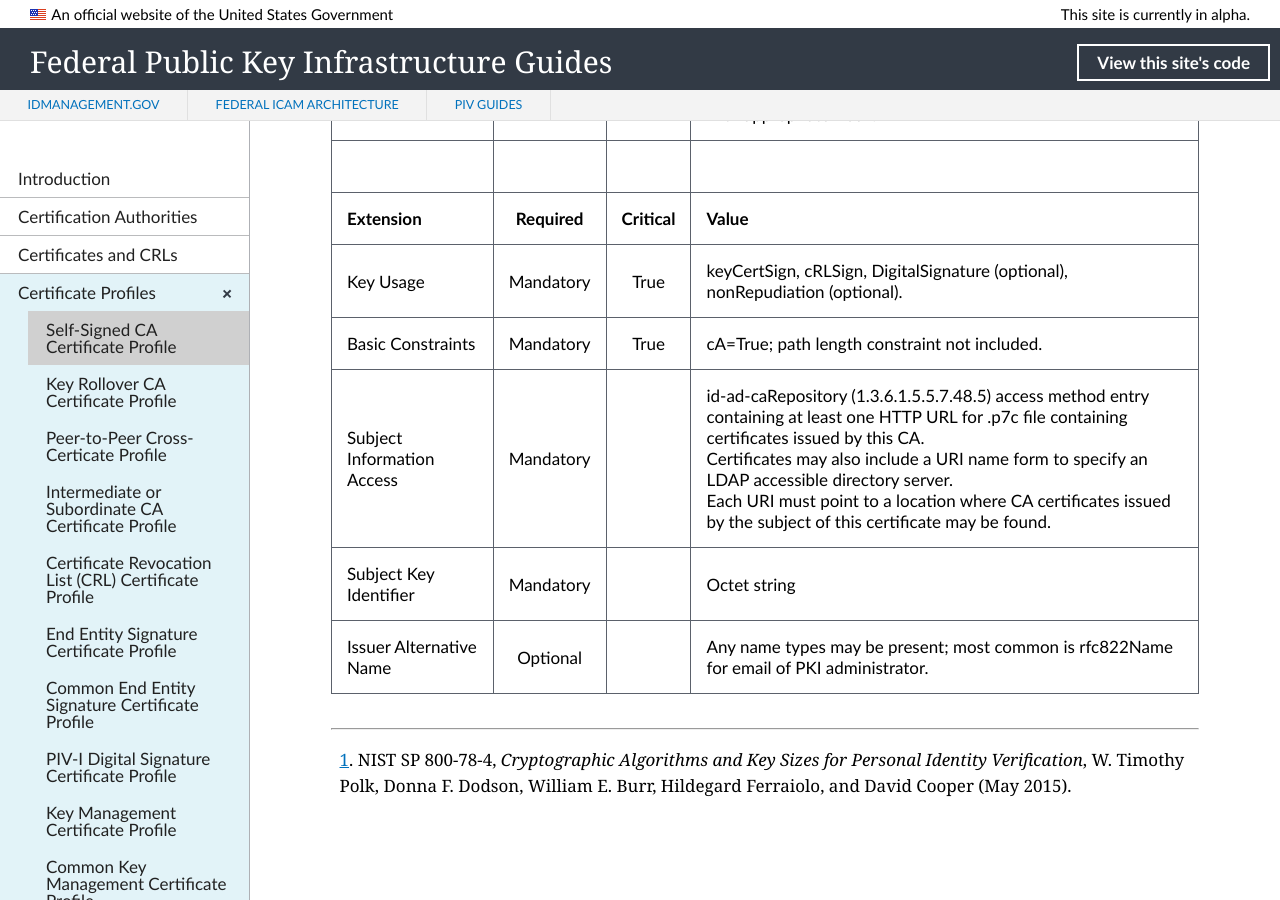
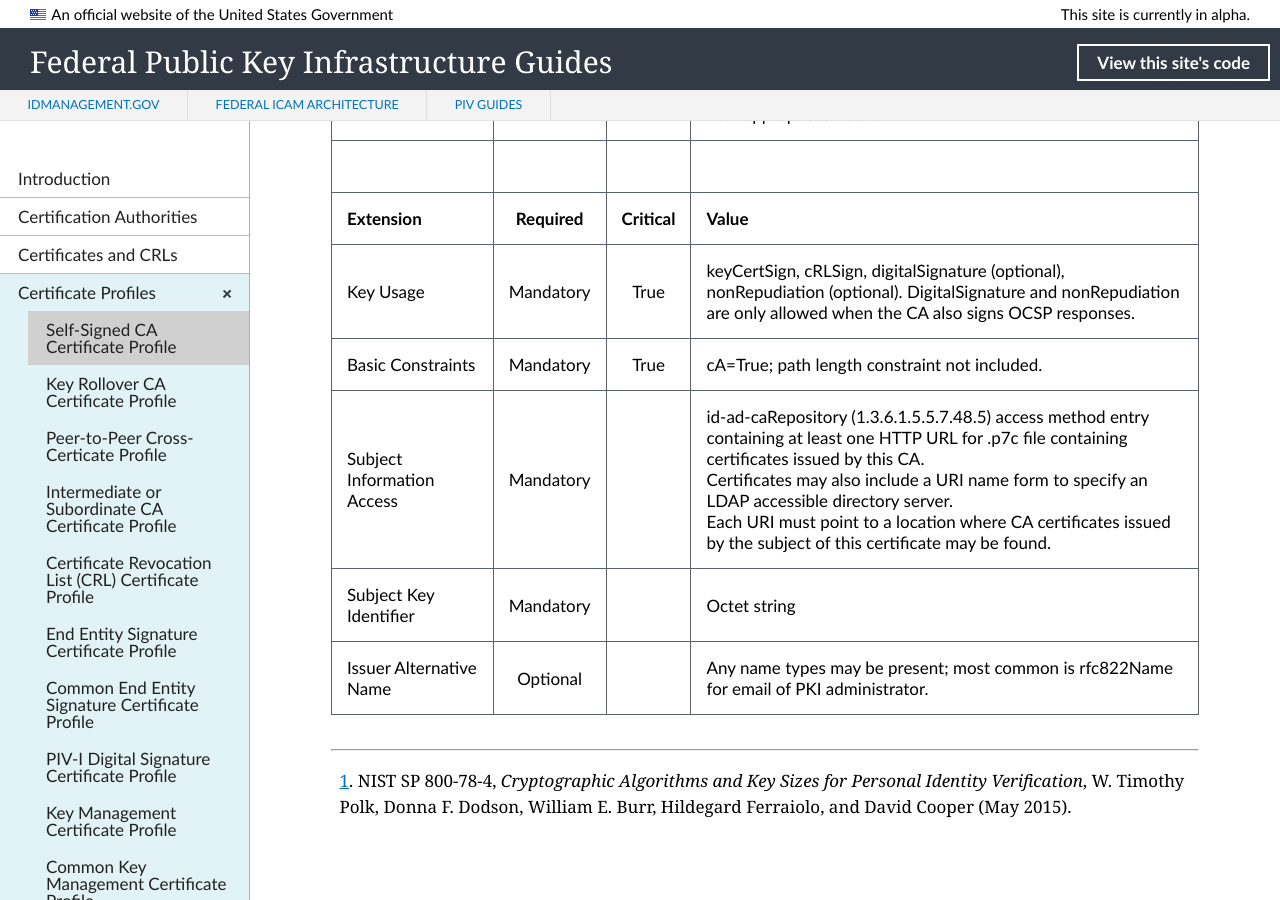
Before and after one commit to GSA/fpki-guides, a Jekyll site: the page built from _profiles/01_self_signed_ca.md, in a window 1280 px wide and 900 px high, scrolled down 1026 px. Built offline with Jekyll 4.4.1, drawn with Linux system fonts in a browser that asks for light colours; nearby versions of some CDN libraries; library files that are not in the unit come from our copies.

Commit message:
Update 01_self_signed_ca.md
Updated statement added to Key Usage extension

```diff
--- a/_profiles/01_self_signed_ca.md
+++ b/_profiles/01_self_signed_ca.md
@@ -18,7 +18,7 @@ permalink: profiles/selfsignedca/
 | Signature   |       |       |   sha256 WithRSAEncryption {1 2 840 113549 1 1 11} or ECDSA with appropriate Hash.   |
 |               |                 |              |                                       |
 | **Extension** |  **Required**   | **Critical** | **Value**                             |
-| Key Usage  | Mandatory | True |  keyCertSign, cRLSign, DigitalSignature (optional), nonRepudiation (optional). |
+| Key Usage  | Mandatory | True |  keyCertSign, cRLSign, digitalSignature (optional), nonRepudiation (optional). DigitalSignature and nonRepudiation are only allowed when the CA also signs OCSP responses.  |
 | Basic Constraints   | Mandatory | True |  cA=True; path length constraint not included. |
 | Subject Information Access   | Mandatory |  |  id-ad-caRepository (1.3.6.1.5.5.7.48.5) access method entry containing at least one HTTP URL for .p7c file containing certificates issued by this CA.<BR>Certificates may also include a URI name form to specify an LDAP accessible directory server.<BR>Each URI must point to a location where CA certificates issued by the subject of this certificate may be found.  |
 | Subject Key Identifier   | Mandatory |  | Octet string   |
```
